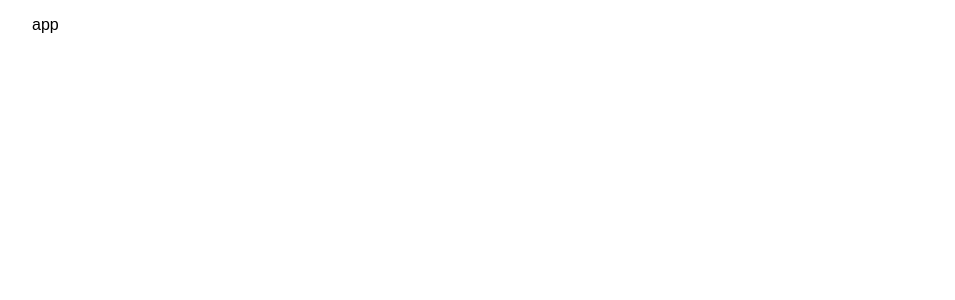
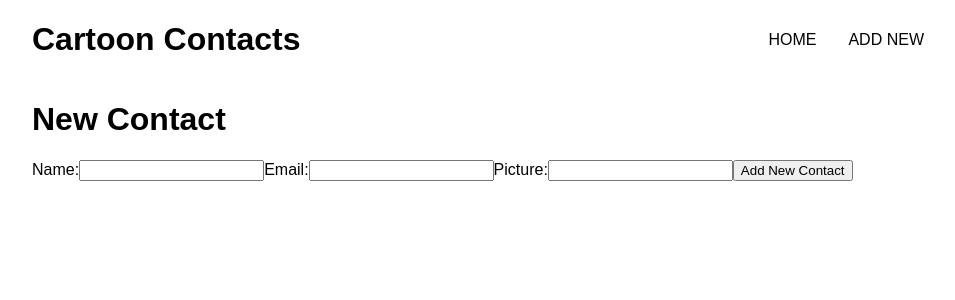
Before and after one commit to ga-wdi-exercises/checkpoint-react, a React (Create React App) app: page /new-contact in a window 1280 px wide. Shown: the top 300 px of the page, without its empty margins (158-1113 px from the left). Built offline with nearby package versions, Linux system fonts and the light colour scheme.

Commit message:
checkpoint submission

```diff
--- a/src/components/App/App.js
+++ b/src/components/App/App.js
@@ -1,11 +1,45 @@
-import React, { Component } from 'react';
+import React, { Component } from 'react'
+import { Route, Switch } from 'react-router-dom'
+import Header from '../Header/Header'
+import ContactList from '../ContactList/ContactList'
+import NewContact from '../NewContact/NewContact'
 
 class App extends Component {
+  constructor(props) {
+    super(props)
+    this.state = {
+      contacts: this.props.contacts
+    }
+    this.handleNewContact = this.handleNewContact.bind(this)
+  }
+
+  handleNewContact(newContact) {
+    let array = this.state.contacts
+    array.push(newContact)
+    this.setState({
+      contacts: array
+    })
+  }
+
   render() {
-    return <div className="App">
-        <p>app</p>
-      </div>;
+    return (
+      <div className="App">
+        <Header />
+        <Switch>
+          <Route
+            path="/new-contact"
+            render={() => (
+              <NewContact handleNewContact={this.handleNewContact} />
+            )}
+          />
+          <Route
+            path="/"
+            render={() => <ContactList contacts={this.state.contacts} />}
+          />
+        </Switch>
+      </div>
+    )
   }
 }
 
-export default App;
+export default App
--- /dev/null
+++ b/src/components/Contact/Contact.js
@@ -0,0 +1,13 @@
+import React from 'react'
+
+const Contact = ({ contact }) => {
+  return (
+    <div className="contact">
+      <img src={contact.profile_picture} />
+      <h3>{contact.name}</h3>
+      <h4>{contact.email}</h4>
+    </div>
+  )
+}
+
+export default Contact
--- /dev/null
+++ b/src/components/ContactList/ContactList.js
@@ -0,0 +1,11 @@
+import React from 'react'
+import Contact from '../Contact/Contact'
+
+const ContactList = ({ contacts }) => {
+  let displayContacts = contacts.map(contact => {
+    return <Contact contact={contact} />
+  })
+  return <div className="contact-list">{displayContacts}</div>
+}
+
+export default ContactList
--- /dev/null
+++ b/src/components/Header/Header.js
@@ -0,0 +1,16 @@
+import React from 'react'
+import { Link } from 'react-router-dom'
+
+const Header = () => {
+  return (
+    <header>
+      <h1>Cartoon Contacts</h1>
+      <nav>
+        <Link to="/">Home</Link>
+        <Link to="/new-contact">Add New</Link>
+      </nav>
+    </header>
+  )
+}
+
+export default Header
--- /dev/null
+++ b/src/components/NewContact/NewContact.js
@@ -0,0 +1,51 @@
+import React, { Component } from 'react'
+
+class NewContact extends Component {
+  constructor(props) {
+    super(props)
+    this.state = {}
+    this.handleChange = this.handleChange.bind(this)
+    this.handleSubmit = this.handleSubmit.bind(this)
+  }
+
+  handleChange(e) {
+    e.preventDefault()
+    let target = e.target.name
+    let value = e.target.value
+    this.setState({
+      [target]: value
+    })
+  }
+
+  handleSubmit(e) {
+    e.preventDefault()
+    this.props.handleNewContact(this.state)
+  }
+
+  render() {
+    return (
+      <div>
+        <h1>New Contact</h1>
+        <form>
+          <label htmlFor="name">Name:</label>
+          <input type="text" name="name" onChange={this.handleChange} />
+          <label htmlFor="email">Email:</label>
+          <input type="text" name="email" onChange={this.handleChange} />
+          <label htmlFor="profile_picture">Picture:</label>
+          <input
+            type="text"
+            name="profile_picture"
+            onChange={this.handleChange}
+          />
+          <input
+            type="submit"
+            value="Add New Contact"
+            onClick={this.handleSubmit}
+          />
+        </form>
+      </div>
+    )
+  }
+}
+
+export default NewContact
--- a/src/index.js
+++ b/src/index.js
@@ -1,8 +1,14 @@
-import React from 'react';
-import ReactDOM from 'react-dom';
-import './styles/index.css';
-import App from './components/App/App';
+import React from 'react'
+import ReactDOM from 'react-dom'
+import { BrowserRouter as Router } from 'react-router-dom'
+import './styles/index.css'
+import App from './components/App/App'
 
-import contacts from "./contacts.json";
+import contacts from './contacts.json'
 
-ReactDOM.render(<App />, document.getElementById('root'));
+ReactDOM.render(
+  <Router>
+    <App contacts={contacts} />
+  </Router>,
+  document.getElementById('root')
+)
```
Also changed, not shown: 1 other file (tests, documents, lock files or other folders).
